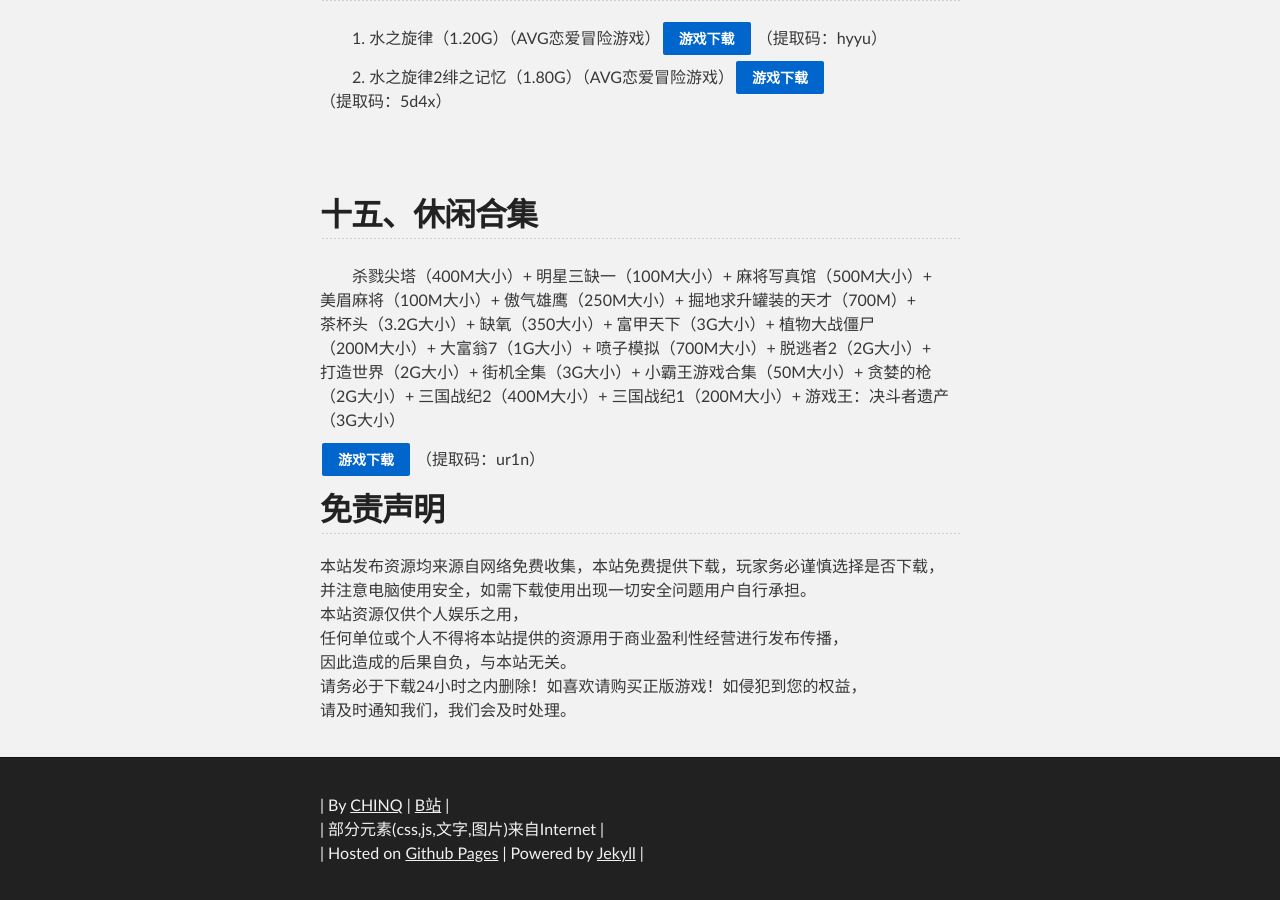
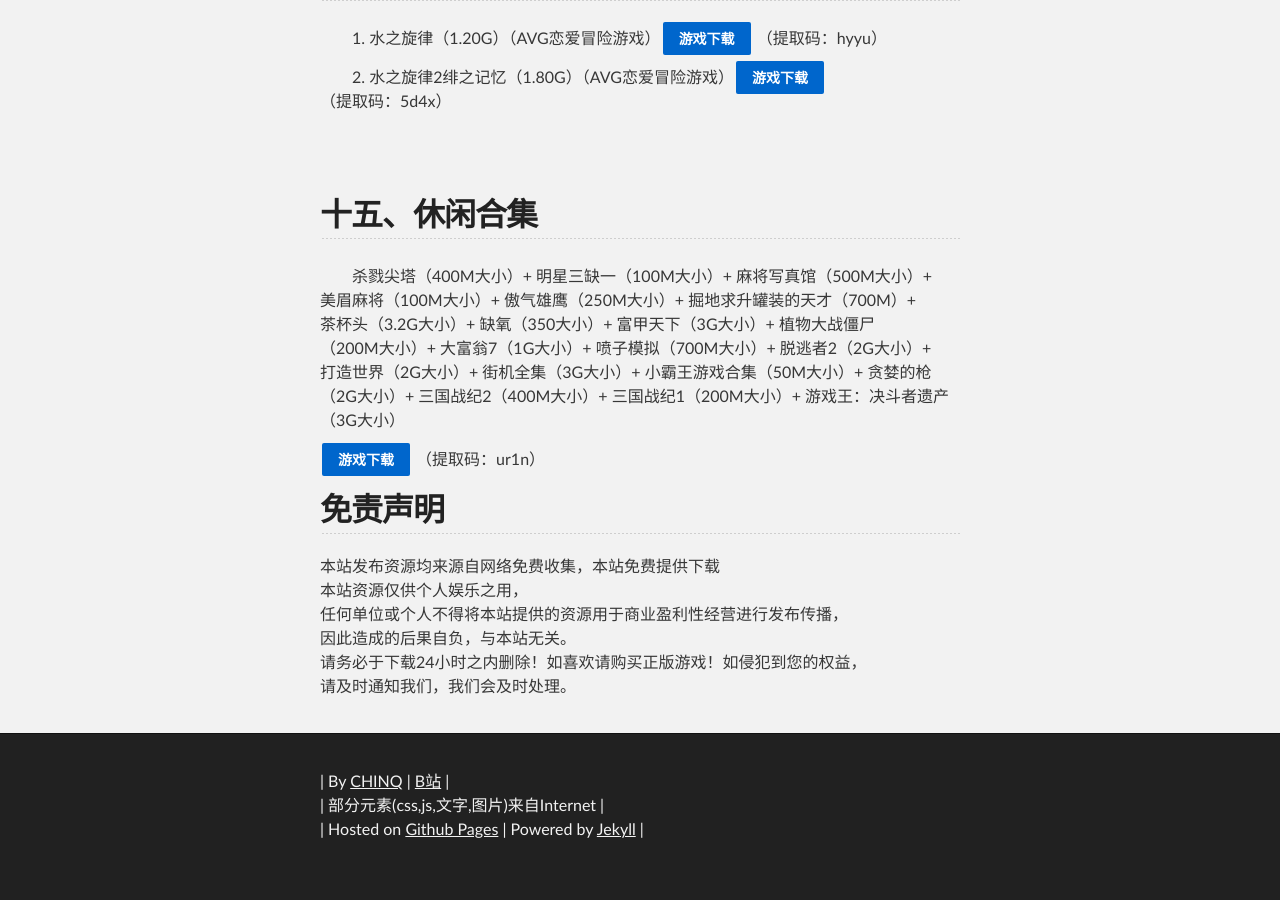
Before and after one commit to O7I2/o7i2.github.io, a Jekyll site: the page built from steam-games.html, in a window 1280 px wide and 900 px high, scrolled down 39724 px. Built offline with Jekyll 4.4.1, drawn with Linux system fonts in a browser that asks for light colours; after the commit the page ends 40600 px from its top, so only the background shows below that.

Commit message:
Update steam-games.html

```diff
--- a/steam-games.html
+++ b/steam-games.html
@@ -1936,6 +1936,6 @@ document.getElementById("page_subtitle").innerHTML="记得看<a href=\"#readfirs
 							<span>（提取码：ur1n）</span><p>
 						</p></span></div>
 <div id="readfirst">
-<h2>免责声明</h2><p>本站发布资源均来源自网络免费收集，本站免费提供下载，玩家务必谨慎选择是否下载，并注意电脑使用安全，如需下载使用出现一切安全问题用户自行承担。<br />
+<h2>免责声明</h2><p>本站发布资源均来源自网络免费收集，本站免费提供下载<br />
 本站资源仅供个人娱乐之用，任何单位或个人不得将本站提供的资源用于商业盈利性经营进行发布传播，因此造成的后果自负，与本站无关。<br />
 请务必于下载24小时之内删除！如喜欢请购买正版游戏！如侵犯到您的权益，请及时通知我们，我们会及时处理。</p></div>
```
